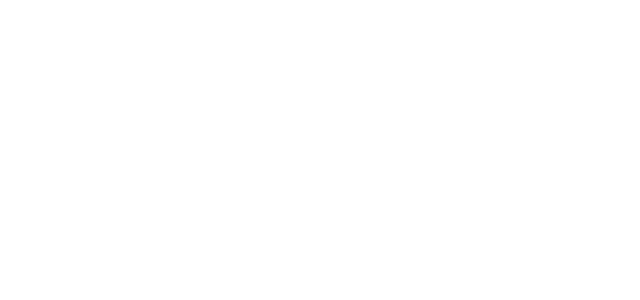
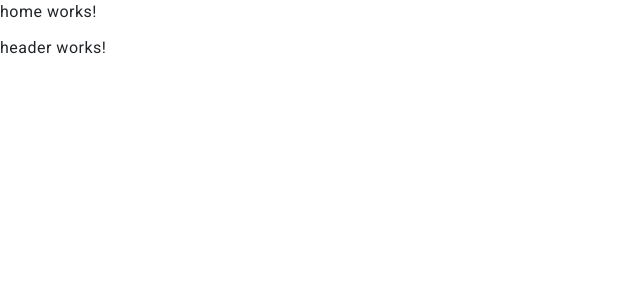
Before and after one commit to gabrielandre-math/ProjetoFinalFrontEnd, an Angular app: page /home in a window 1280 px wide. Before the commit this address led to /. Shown: the top 300 px of the page, without its empty margins (0-640 px from the left). Built offline with nearby package versions, Linux system fonts and the light colour scheme.

Commit message:
fix: bugs and errors

```diff
--- a/src/app/components/home/home.component.html
+++ b/src/app/components/home/home.component.html
@@ -1 +1,2 @@
 <p>home works!</p>
+<app-header></app-header>
--- a/src/app/components/home/home.component.ts
+++ b/src/app/components/home/home.component.ts
@@ -1,12 +1,17 @@
 import { Component } from '@angular/core';
-
+import { HeaderComponent } from '../../header/header.component';
+import { Router } from '@angular/router'
 @Component({
   selector: 'app-home',
   standalone: true,
-  imports: [],
+  imports: [HeaderComponent],
   templateUrl: './home.component.html',
   styleUrl: './home.component.css'
 })
 export class HomeComponent {
+  constructor(private router: Router) {}
 
+  ngOnInit(): void {
+    this.router.navigate(['home'])
+  }
 }
--- /dev/null
+++ b/src/app/header/header.component.html
@@ -0,0 +1 @@
+<p>header works!</p>
```
Also changed, not shown: src/app/app.routes.ts (+7 -1 lines), src/app/header/header.component.ts (added, +12 -0 lines), src/app/header/header.component.css (added).
